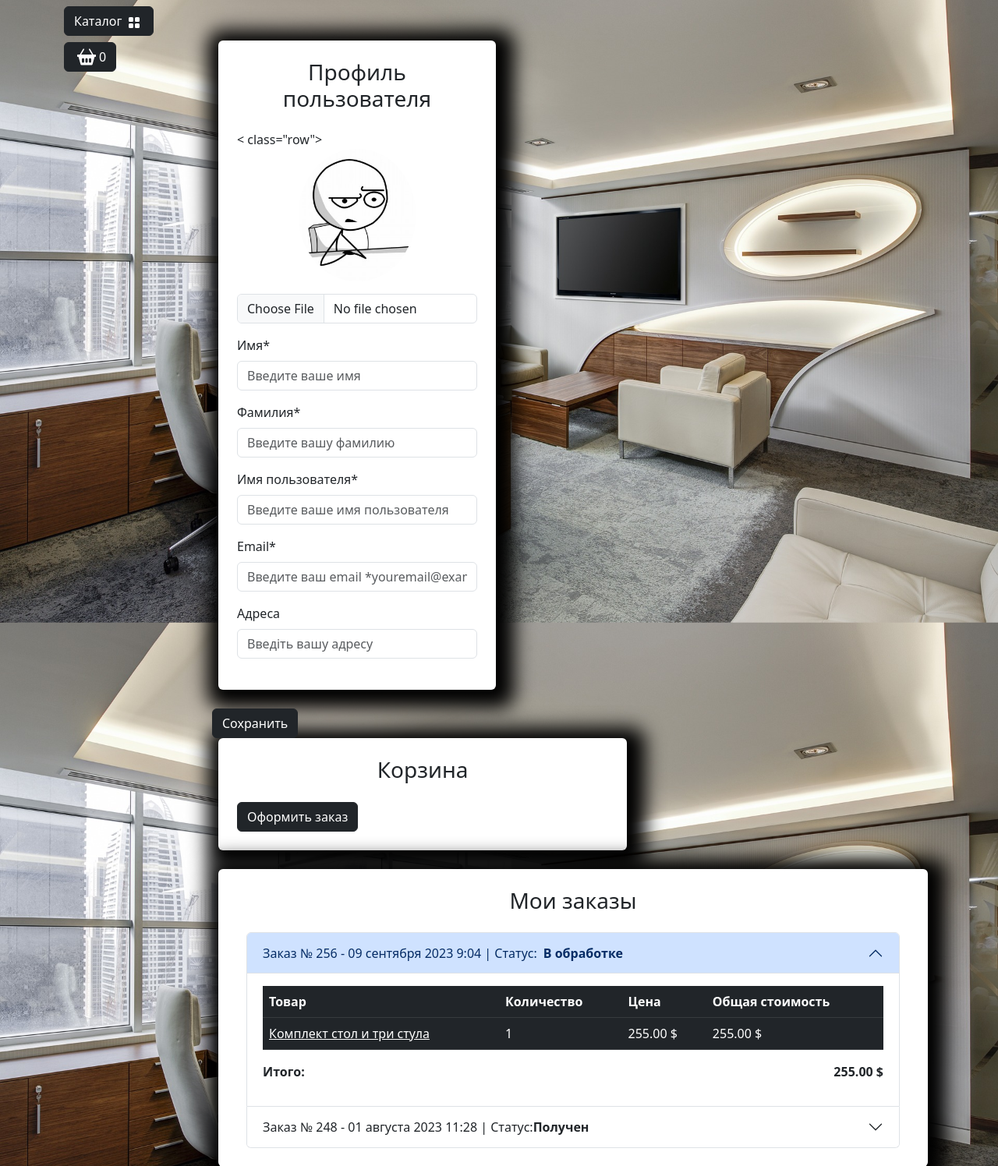
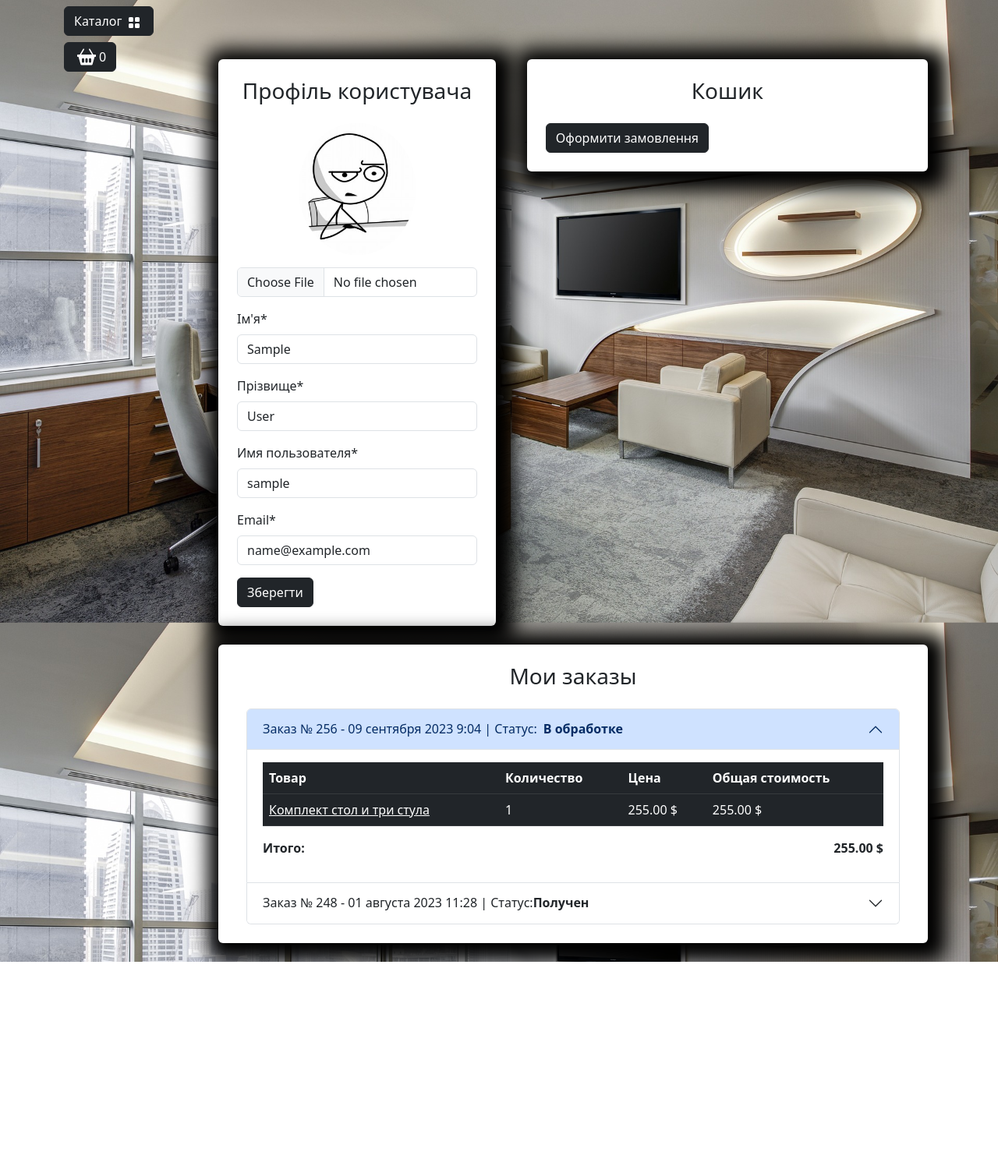
Before and after one commit to Lexx23021074/HOME_MEBEL_YOUTUBE, a Django app: page /user/profile/ in a window 1280 px wide. Shown: the part 56-1552 px from the top of the page at 78% size. After the commit the page ends 1290 px from the top, so only its background shows below. Run offline with Django 5.2, Linux system fonts and the light colour scheme; the visitor is signed in with stand-in values (Sample User, id 1); data comes from the database, SQL or seed files in the repository; some libraries are stand-ins or nearby versions.

Commit message:
Profile form, controller & notifications are ready

```diff
--- a/templates/includes/notifications.html
+++ b/templates/includes/notifications.html
@@ -12,3 +12,27 @@
         </div>
     </div
 {% endif %}
+
+<div class="container mt-4">
+    <div class="row justify-content-center">
+        <div class="col-md-6">
+            {% if messages %}
+                {% for message in messages %}
+                    {% if message.tags == 'success' %}
+                    <div id="notification" class="position-fixed start-50 translate-middle-x z-3 alert alert-success fade show custom-shadow" role="alert">
+                        {{ message }}
+                    </div>
+                    {% endif %}
+                    {% if message.tags == 'warning' %}
+                    <div id="notification" class="position-fixed start-50 translate-middle-x z-3 alert alert-danger fade show custom-shadow" role="alert">
+                        {{ message }}
+                    </div>
+                    {% endif %}
+                {% endfor %}
+            {% else %}
+            <div id="jq-notification" class="position-fixed start-50 translate-middle-x z-3 alert alert-success fade show custom-shadow" style="display: none;" role="alert">
+            </div>
+            {% endif %}
+        </div>
+    </div>
+</div>
--- a/users/forms.py
+++ b/users/forms.py
@@ -1,5 +1,5 @@
 from django import forms
-from django.contrib.auth.forms import AuthenticationForm, UserCreationForm
+from django.contrib.auth.forms import AuthenticationForm, UserCreationForm, UserChangeForm
 
 from users.models import User
 
@@ -96,3 +96,60 @@ class UserRegistrationForm(UserCreationForm):
     #         }
     #     )
     # )
+class ProfileForm(UserChangeForm):
+    class Meta:
+        model=User
+        fields=(
+            "image",
+            "first_name",
+            "last_name",
+            "username",
+            "email",)
+
+    image = forms.ImageField(required=False)
+    first_name = forms.CharField()
+    last_name = forms.CharField()
+    username = forms.CharField()
+    email = forms.CharField()
+
+
+
+
+
+
+
+    # image = forms.ImageField(
+    #     widget=forms.FileInput(attrs={"class": "form-control mt-3"}), required=False
+    # )
+    # first_name = forms.CharField(
+    #     widget=forms.TextInput(
+    #         attrs={
+    #             "class": "form-control",
+    #             "placeholder": "Введіть ваше ім'я",
+    #         }
+    #     )
+    # )
+    # last_name = forms.CharField(
+    #     widget=forms.TextInput(
+    #         attrs={
+    #             "class": "form-control",
+    #             "placeholder": "Введіть ваше прізвище",
+    #         }
+    #     )
+    # )
+    # user_name = forms.CharField(
+    #     widget=forms.TextInput(
+    #         attrs={
+    #             "class": "form-control",
+    #             "placeholder": "Введіть логін",
+    #         }
+    #     )
+    # )
+    # email = forms.CharField(
+    #     widget=forms.TextInput(
+    #         attrs={
+    #             "class": "form-control",
+    #             "placeholder": "Введіть електронну адресу *youremail@example.com",
+    #         }
+    #     )
+    # )
--- a/users/templates/users/profile.html
+++ b/users/templates/users/profile.html
@@ -8,57 +8,87 @@
             <!-- Профиль с данными пользователя -->
             <div class="col-md-5">
                 <div class=" bg-white p-4 mb-4 mx-2 rounded custom-shadow">
-                    <h3 class="text-center mb-4">Профиль пользователя</h3>
-                    <form>
-                        < class="row">
+                    <h3 class="text-center mb-4">Профіль користувача</h3>
+                    <form action="{% url "users:profile" %}" method="post" enctype="multipart/form-data">
+                        {% csrf_token %}
+                        <div class="row">
                             <div class="col-md-12 mb-3 text-center">
-                                <img src="{% static "deps/images/baseavatar.jpg" %}"
-                                    alt="Аватар пользователя" class="img-fluid rounded-circle"
-                                    style="max-width: 150px;">
-                                <input type="file" class="form-control mt-3" id="avatar"
+                                {% if user.image %}
+                                     <img src="{{ user.image.url }}"
+                                        alt="Аватар користувача" class="img-fluid rounded-circle"
+                                        style="max-width: 150px;">
+                                {% else %}
+                                    <img src="{% static "deps/images/baseavatar.jpg" %}"
+                                        alt="Аватар користувача" class="img-fluid rounded-circle"
+                                        style="max-width: 150px;">
+                                {% endif %}
+                                <input type="file" class="form-control mt-3" id="image"
+                                    name='image'
                                     accept="image/*">
+                                    {% if form.image.errors %}
+                                    <div class="alert.alert-danger alert-dismissible fade show">{{form.image.errors}}</div>
+                                    {% endif %}
+
                             </div>
                             <div class="col-md-12 mb-3">
-                                <label for="firstName" class="form-label">Имя*</label>
-                                <input type="text" class="form-control" id="firstName"
-                                    placeholder="Введите ваше имя" value="" required>
+                                <label for="id_first_name" class="form-label">Ім'я*</label>
+                                <input type="text" class="form-control" id="id_first_name"
+                                    name="first_name"
+                                    placeholder="Введіть ваше ім'я"
+                                    value="{{ form.first_name.value }}"
+                                    required>
+                                    {% if form.first_name.errors %}
+                                    <div class="alert.alert-danger alert-dismissible fade show">{{form.first_name.errors}}</div>
+                                    {% endif %}
                             </div>
                             <div class="col-md-12 mb-3">
-                                <label for="lastName" class="form-label">Фамилия*</label>
-                                <input type="text" class="form-control" id="lastName"
-                                    placeholder="Введите вашу фамилию" value="" required>
+                                <label for="id_last_name" class="form-label">Прізвище*</label>
+                                <input type="text" class="form-control" id="id_last_name"
+                                    name="last_name"
+                                    placeholder="Введіть ваше прізвище"
+                                    value="{{ form.last_name.value }}"
+                                    required>
+                                    {% if form.last_name.errors %}
+                                    <div class="alert.alert-danger alert-dismissible fade show">{{form.last_name.errors}}</div>
+                                    {% endif %}
                             </div>
                             <div class="col-md-12 mb-3">
-                                <label for="username" class="form-label">Имя пользователя*</label>
-                                <input type="text" class="form-control" id="username"
-                                    placeholder="Введите ваше имя пользователя" value="" required>
+                                <label for="id_username" class="form-label">Имя пользователя*</label>
+                                <input type="text" class="form-control" id="id_username"
+                                    name="username"
+                                    placeholder="Введите ваш логін"
+                                    value="{{ form.username.value }}"
+                                    required>
+                                    {% if form.username.errors %}
+                                    <div class="alert.alert-danger alert-dismissible fade show">{{form.username.errors}}</div>
+                                    {% endif %}
                             </div>
                             <div class="col-md-12 mb-3">
-                                <label for="email" class="form-label">Email*</label>
-                                <input type="email" class="form-control" id="email"
-                                    placeholder="Введите ваш email *youremail@example.com" value=""
+                                <label for="id_email" class="form-label">Email*</label>
+                                <input type="email" class="form-control" id="id_email"
+                                    name="email"
+                                    placeholder="Введіть ваш email *youremail@example.com"
+                                     value="{{ form.email.value }}"
                                     required>
-                            </div>
-                            <div class="col=md-12 mb-3">
-                                <label for="adress" class="form-label">Адреса</label>
-                                <input type="text" class="form-control" id="adress"
-                                    placeholder="Введіть вашу адресу" value="">
+                                    {% if form.email.errors %}
+                                    <div class="alert.alert-danger alert-dismissible fade show">{{form.email.errors}}</div>
+                                    {% endif %}
                             </div>
                         </div>
-                        <button type="submit" class="btn btn-dark">Сохранить</button>
+                        <button type="submit" class="btn btn-dark">Зберегти</button>
                     </form>
                 </div>
             </div>
             <!-- Корзина -->
             <div class="col-md-7">
                 <div class=" bg-white p-4 mb-4 mx-2 rounded custom-shadow">
-                    <h3 class="text-center mb-4">Корзина</h3>
+                    <h3 class="text-center mb-4">Кошик</h3>
                     <div class="container" id="cart-items-container">
                         <!-- Разметка корзины -->
                         <!-- Закончилась разметка корзины -->
                     </div>
                     <a class="btn btn-dark" href="../orders/create_order.html">
-                        Оформить заказ
+                        Оформити замовлення
                     </a>
                 </div>
             </div>
--- a/users/views.py
+++ b/users/views.py
@@ -1,9 +1,10 @@
-from django.contrib import auth
+from django.contrib.auth.decorators import login_required
+from django.contrib import auth, messages
 from django.http import HttpResponseRedirect
 from django.shortcuts import redirect, render
 from django.urls import reverse
 
-from users.forms import UserLoginForm, UserRegistrationForm
+from users.forms import ProfileForm, UserLoginForm, UserRegistrationForm
 
 
 def login(request):
@@ -15,6 +16,7 @@ def login(request):
             user=auth.authenticate(username=username, password=password)
             if user:
                 auth.login(request,user)
+                messages.success(request, f"{username}, Ви ввійшли в акаунт")
                 return HttpResponseRedirect(reverse('main:index'))
     else:
         form=UserLoginForm()
@@ -33,6 +35,7 @@ def registration(request):
             form.save()
             user=form.instance
             auth.login(request,user)
+            messages.success(request, f"{user.username}, Ви успішно зареєстровані і ввійшли в акаунт")
             return HttpResponseRedirect(reverse('main:index'))
     else:
         form=UserRegistrationForm()
@@ -43,12 +46,25 @@ def registration(request):
     }
     return render(request, 'users/registration.html', context)
 
+@login_required
 def profile(request):
+    if request.method == 'POST':
+        form = ProfileForm(data=request.POST, instance=request.user, files=request.FILES)
+        if form.is_valid():
+            form.save()
+            messages.success(request, "Профайл успішно оновлено")
+            return HttpResponseRedirect(reverse('user:profile'))
+    else:
+        form = ProfileForm(instance=request.user)
+
     context ={
-        'title' : 'Home - Кабінет'
+        'title' : 'Home - Кабінет',
+        'form': form
     }
     return render(request, 'users/profile.html', context)
 
+@login_required
 def logout(request):
+    messages.success(request, f"{request.user.username}, Ви вийшли p акаунту")
     auth.logout(request)
     return redirect(reverse('main:index'))
```
